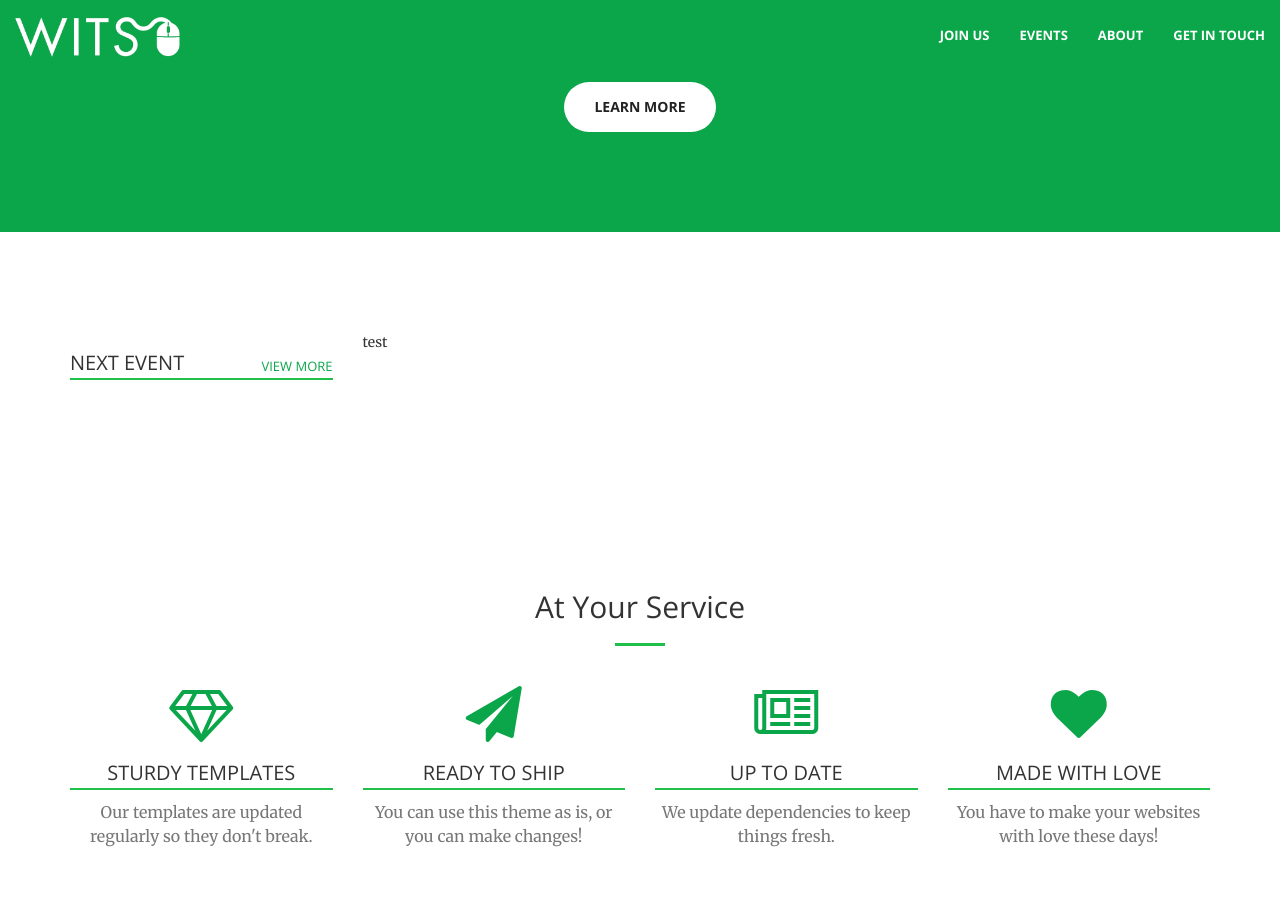
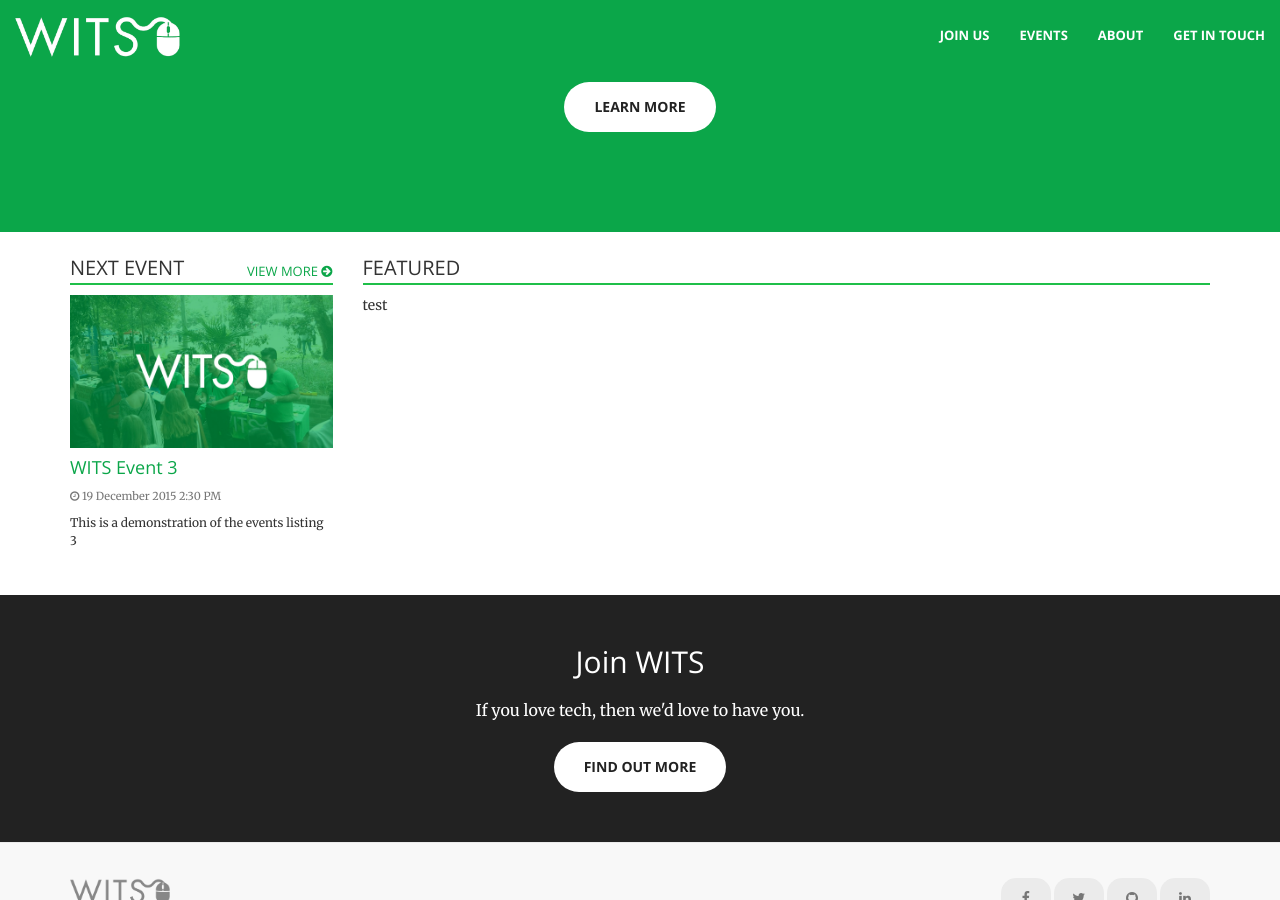
Before and after one commit to uwits/uwits.github.io, a Jekyll site: the page built from index.html, in a window 1280 px wide and 900 px high, scrolled down 1154 px. Built offline with Jekyll 4.4.1, drawn with Linux system fonts in a browser that asks for light colours.

Commit message:
show no events message on homepage, if none are upcoming

```diff
--- a/css/creative.css
+++ b/css/creative.css
@@ -685,3 +685,11 @@
 #shareicons .tshare {
     background: #00abee;
 }
+
+#newsevents {
+    padding: 25px 0;
+}
+
+#newsevents h3 {
+    margin-top: 0px;
+}
--- a/index.html
+++ b/index.html
@@ -20,10 +20,11 @@
         <div class="container">
             <div class="row">
                 <div class="col-md-3 event-listing">
-                    <h3>Next Event <span><a href="/events/">view more</a></span></h3>
-                    {% assign events = site.events | sort: 'startdate' | limit:1 %}
+                    <h3>Next Event <span><a href="/events/">view more <i class="fa fa-arrow-circle-right"></i></a></span></h3>
+                    {% assign events = site.events | sort: 'startdate' %}
                     {% assign todaysTime = site.time | date: "%s" %}
 
+                    {% capture count %}0{% endcapture %}
                     {% for event in events %}
                         {% assign enddatetimestamp = event.enddate | date: "%s" %}
 
@@ -38,63 +39,30 @@
                             {% endif %}
                         {% endif %}
                     {% endfor %}
+
+                    {% if count == "0" %}
+                        <p>Sorry! We're not running any events right now. Check back soon.</p>
+                    {% endif %}
                 </div>
 
                 <div class="col-md-9">
-                    test
-                </div>
-            </div>
-        </div>
-    </section>
-
-    <section id="services">
-        <div class="container">
-            <div class="row">
-                <div class="col-lg-12 text-center">
-                    <h2 class="section-heading">At Your Service</h2>
-                    <hr class="primary">
-                </div>
-            </div>
-        </div>
-        <div class="container">
-            <div class="row">
-                <div class="col-lg-3 col-md-6 text-center">
-                    <div class="service-box">
-                        <i class="fa fa-4x fa-diamond wow bounceIn text-primary"></i>
-                        <h3>Sturdy Templates</h3>
-                        <p class="text-muted">Our templates are updated regularly so they don't break.</p>
-                    </div>
-                </div>
-                <div class="col-lg-3 col-md-6 text-center">
-                    <div class="service-box">
-                        <i class="fa fa-4x fa-paper-plane wow bounceIn text-primary" data-wow-delay=".1s"></i>
-                        <h3>Ready to Ship</h3>
-                        <p class="text-muted">You can use this theme as is, or you can make changes!</p>
-                    </div>
-                </div>
-                <div class="col-lg-3 col-md-6 text-center">
-                    <div class="service-box">
-                        <i class="fa fa-4x fa-newspaper-o wow bounceIn text-primary" data-wow-delay=".2s"></i>
-                        <h3>Up to Date</h3>
-                        <p class="text-muted">We update dependencies to keep things fresh.</p>
-                    </div>
-                </div>
-                <div class="col-lg-3 col-md-6 text-center">
-                    <div class="service-box">
-                        <i class="fa fa-4x fa-heart wow bounceIn text-primary" data-wow-delay=".3s"></i>
-                        <h3>Made with Love</h3>
-                        <p class="text-muted">You have to make your websites with love these days!</p>
+                    <h3>Featured</h3>
+                    <div class="row">
+                        <div class="col-md-4">
+                            test
+                        </div>
                     </div>
                 </div>
             </div>
         </div>
     </section>
 
-    <!--<aside class="bg-dark">
+    <aside class="bg-dark">
         <div class="container text-center">
             <div class="call-to-action">
-                <h2>Free Download at Start Bootstrap!</h2>
-                <a href="#" class="btn btn-default btn-xl wow tada">Download Now!</a>
+                <h2>Join WITS</h2>
+                <p>If you love tech, then we'd love to have you.</p>
+                <a href="#" class="btn btn-default btn-xl wow tada">Find Out More</a>
             </div>
         </div>
-    </aside>  -->
+    </aside>
```
